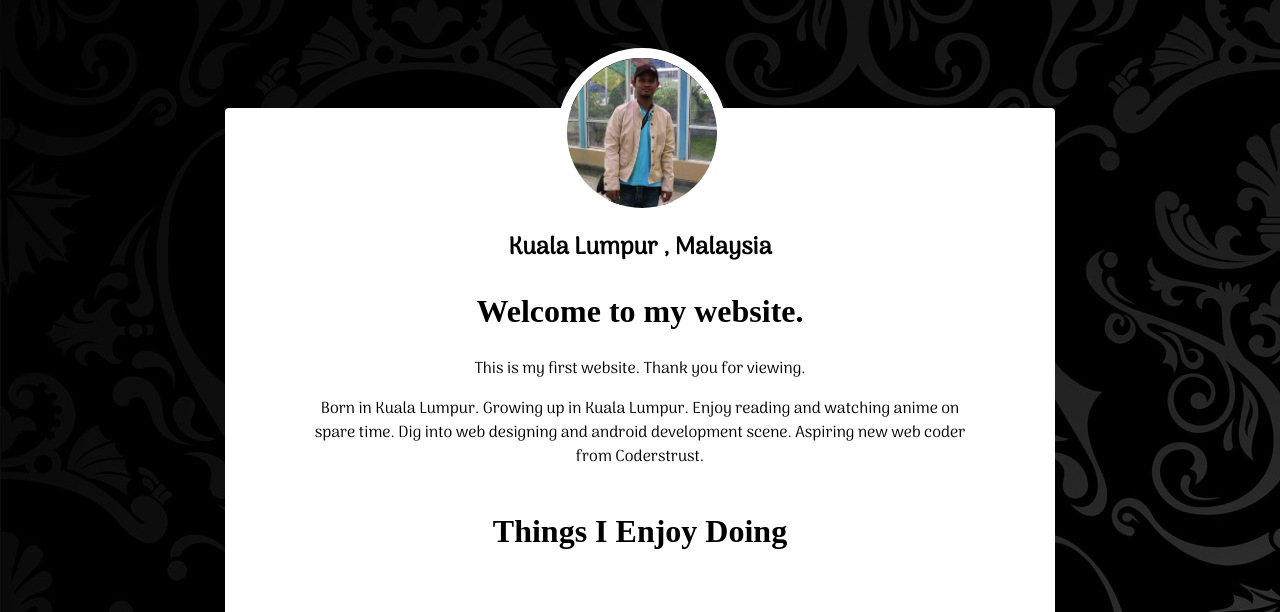
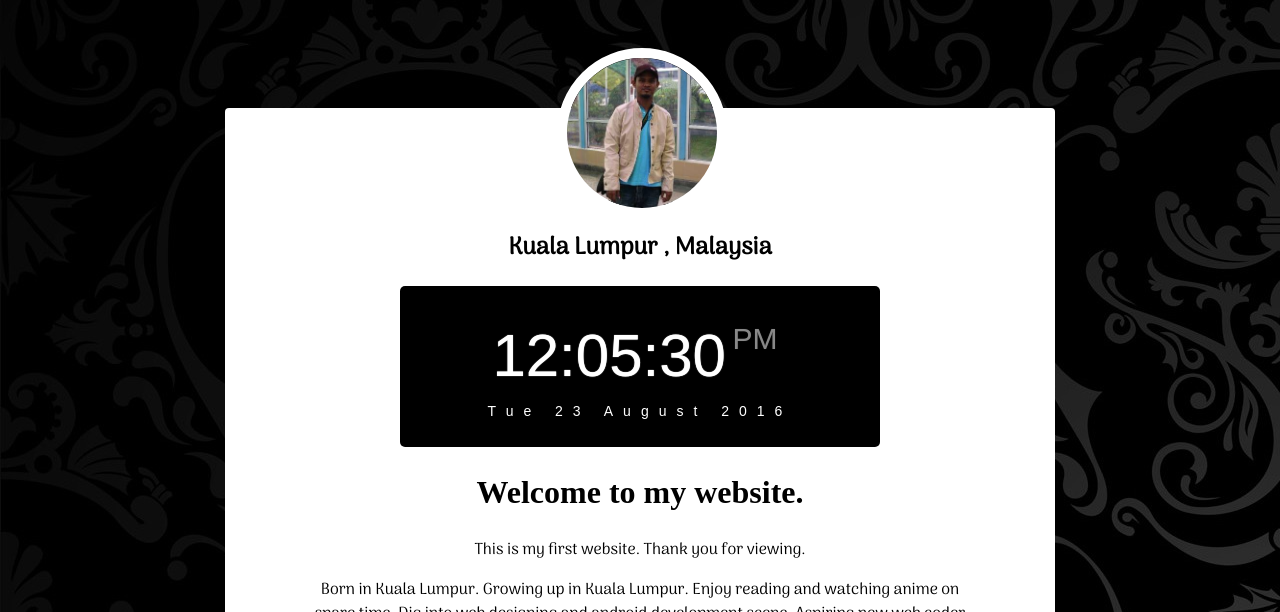
Before and after one commit to fadhlinordin/fadhlinordin.github.io, a plain HTML site: page index.html in a window 1280 px wide. Shown: the top 612 px of the page. Drawn offline with Linux system fonts and the light colour scheme; files whose address does not match are found by name; a web font is replaced by a local one.

Commit message:
Add files via upload

```diff
--- a/index.html
+++ b/index.html
@@ -5,16 +5,23 @@
     <title></title>
     <link rel="stylesheet" href="style.css" />
     <link rel="stylesheet" href="animate.min.css" />
+    <script type="text/javascript" src="js/script.js"></script>
     <style>
     </style>
 </head>
-<body>
+<body onload="startTime()">
     <div id="Main-Block">
 <header>
- <div id="top" class="textbox">
+    <div id="top" class="textbox">
         <img class="avatar" src="image/profile.jpg" />
         <h1>Fadhli Nordin</h1>
         <h2>Kuala Lumpur , Malaysia</h2>
+    </div>
+    <div id="clockdate">
+        <div class="clockdate-wrapper">
+            <div id="clock"></div>
+            <div id="date"></div>
+        </div>
     </div>
 </header>
 <div id="body1" align="center">
--- a/style.css
+++ b/style.css
@@ -162,3 +162,42 @@ footer p {
     width: 300px;
     margin: auto;
 }
+
+#clockdate {
+
+}
+
+.clockdate-wrapper {
+    background-color: black;
+    padding: 25px;
+    max-width: 430px;
+    width: 100%;
+    text-align: center;
+    border-radius: 5px;
+    margin: 0 auto;
+    margin-bottom: 10px;
+}
+
+#clock {
+    background-color: black;
+    font-family: sans-serif;
+    font-size: 60px;
+    text-shadow: 0px 0px 1px #fff;
+    color: #fff;
+}
+
+#clock span {
+    color: #888;
+    text-shadow: 0px 0px 1px #333;
+    font-size: 30px;
+    position: relative;
+    top: -27px;
+    left: -10px;
+}
+
+#date {
+    letter-spacing: 10px;
+    font-size: 14px;
+    font-family: Arial, sans-serif;
+    color: #fff;
+}
```
